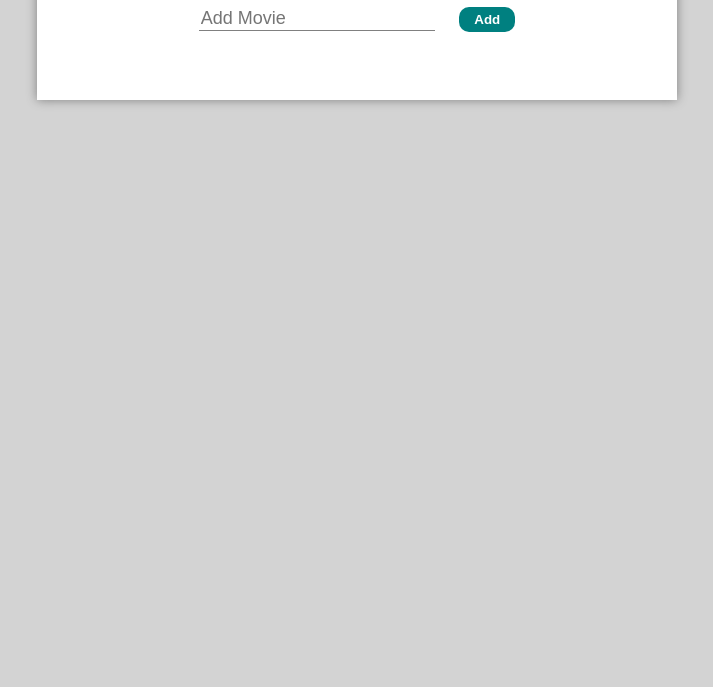
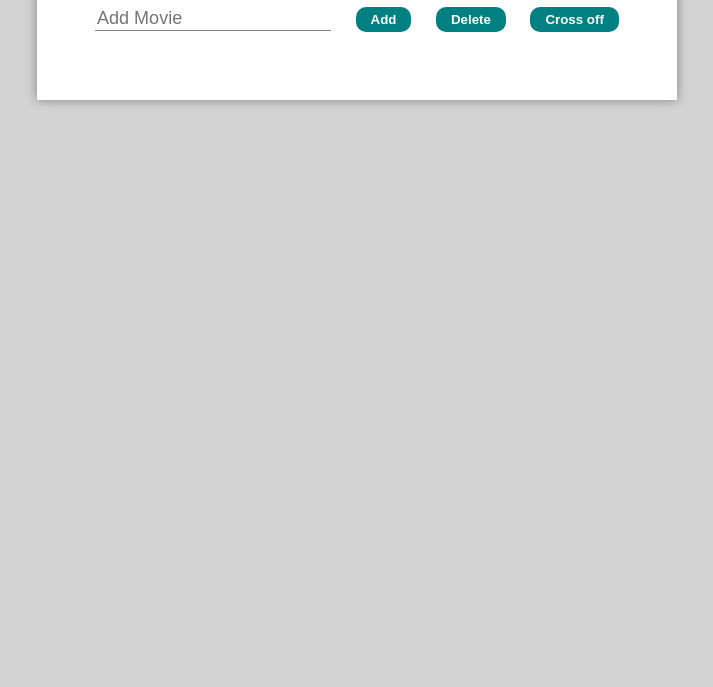
Before and after one commit to GulenYilmaz/week6-TuesdayLab, a website: page movieList/index.html in a window 1280 px wide. Shown: the part 113-800 px from the top of the page, without its empty margins (283-996 px from the left). Drawn offline with Linux system fonts and the light colour scheme.

Commit message:
delete button added

```diff
--- a/movieList/index.html
+++ b/movieList/index.html
@@ -13,6 +13,8 @@
         <form>
           <input name='movie' placeholder="Add Movie" />
           <button name='mbutton' >Add</button>
+        <button name='dbutton' >Delete</button>
+          <button name='crossbutton' >Cross off</button>
         </form>
       </section>
       <ul></ul>
```
Also changed, not shown: movieList/movieList.test.ts (+72 -2 lines).
